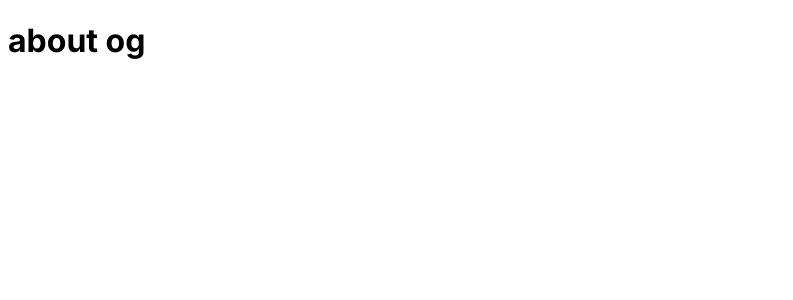
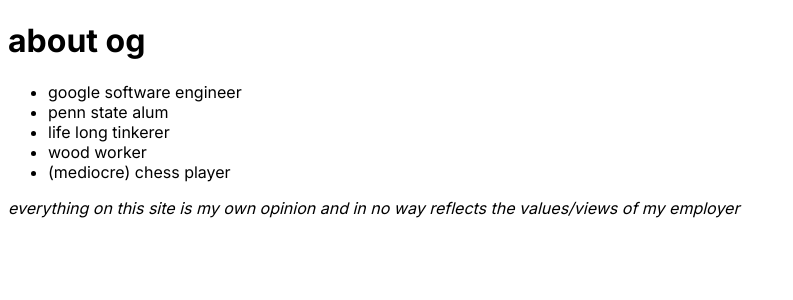
Before and after one commit to hiimog/hiimog.com, a Next.js app in the folder hiimog/: page /about in a window 1280 px wide. Shown: the top 300 px of the page, without its empty margins (0-793 px from the left). Built offline with nearby package versions, Linux system fonts and the light colour scheme.

Commit message:
Add bullet points to about page

```diff
--- a/hiimog/src/app/about/page.tsx
+++ b/hiimog/src/app/about/page.tsx
@@ -1,3 +1,15 @@
 export default function () {
-    return (<h1>about og</h1>)
+    return (
+        <>
+        <h1>about og</h1>
+        <ul>
+            <li>google software engineer</li>
+            <li>penn state alum</li>
+            <li>life long tinkerer</li>
+            <li>wood worker</li>
+            <li>(mediocre) chess player</li>
+        </ul>
+        <em>everything on this site is my own opinion and in no way reflects the values/views of my employer</em>
+        </>
+    )
 }
```
